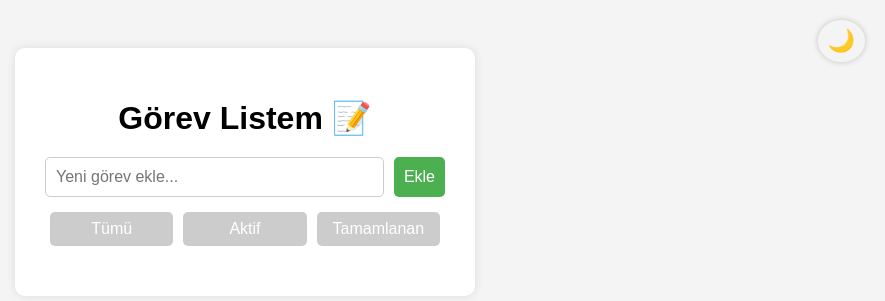
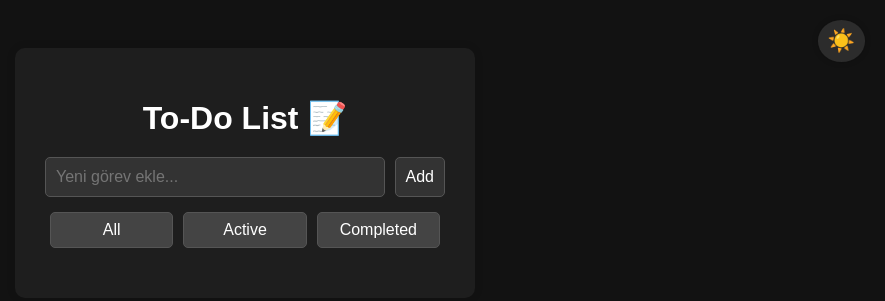
Before and after one commit to Bekotrik/todo-app, a plain HTML site: page index.html in a window 1280 px wide. Shown: the whole page, without its empty margins (395-1280 px from the left). Drawn offline with Linux system fonts and the light colour scheme.

Commit message:
Add files via upload

```diff
--- a/index.html
+++ b/index.html
@@ -8,26 +8,22 @@
 </head>
 <body>
 
-  <!-- 🌙 Dark Mode Toggle (Container dışında ve sağ üstte) -->
   <button id="darkModeToggle" title="Tema Değiştir">🌙</button>
 
   <div class="container">
-    <h1>Görev Listem 📝</h1>
+    <h1>To-Do List 📝</h1>
 
-    <!-- Görev Girişi -->
     <div class="input-section">
       <input type="text" id="taskInput" placeholder="Yeni görev ekle..." />
-      <button onclick="addTask()">Ekle</button>
+      <button onclick="addTask()">Add</button>
     </div>
 
-    <!-- Filtre Butonları -->
     <div class="filter-buttons">
-      <button onclick="filterTasks('all')">Tümü</button>
-      <button onclick="filterTasks('active')">Aktif</button>
-      <button onclick="filterTasks('completed')">Tamamlanan</button>
+      <button onclick="filterTasks('all')">All</button>
+      <button onclick="filterTasks('active')">Active</button>
+      <button onclick="filterTasks('completed')">Completed</button>
     </div>
 
-    <!-- Görev Listesi -->
     <ul id="taskList"></ul>
   </div>
 
--- a/script.js
+++ b/script.js
@@ -3,8 +3,18 @@ const list = document.getElementById("taskList");
 
 window.onload = () => {
   const savedDark = localStorage.getItem("darkMode");
+  const darkToggle = document.getElementById("darkModeToggle");
+
   if (savedDark === "on") {
     document.body.classList.add("dark");
+    darkToggle.textContent = "☀️";
+  } else if (!savedDark) {
+
+    document.body.classList.add("dark");
+    darkToggle.textContent = "☀️";
+    localStorage.setItem("darkMode", "on");
+  } else {
+    darkToggle.textContent = "🌙";
   }
 
   const savedTasks = JSON.parse(localStorage.getItem("tasks")) || [];
@@ -58,7 +68,6 @@ function createTaskElement(text, completed) {
   list.appendChild(li);
 }
 
-
 input.addEventListener("keydown", (e) => {
   if (e.key === "Enter") {
     addTask();
@@ -84,9 +93,13 @@ function filterTasks(filter) {
 }
 
 document.getElementById("darkModeToggle").onclick = () => {
-  document.body.classList.toggle("dark");
-  const isDark = document.body.classList.contains("dark");
+  const body = document.body;
+  body.classList.toggle("dark");
+
+  const isDark = body.classList.contains("dark");
   localStorage.setItem("darkMode", isDark ? "on" : "off");
+
+  document.getElementById("darkModeToggle").textContent = isDark ? "☀️" : "🌙";
 };
 
 function saveTask(text, completed) {
```
